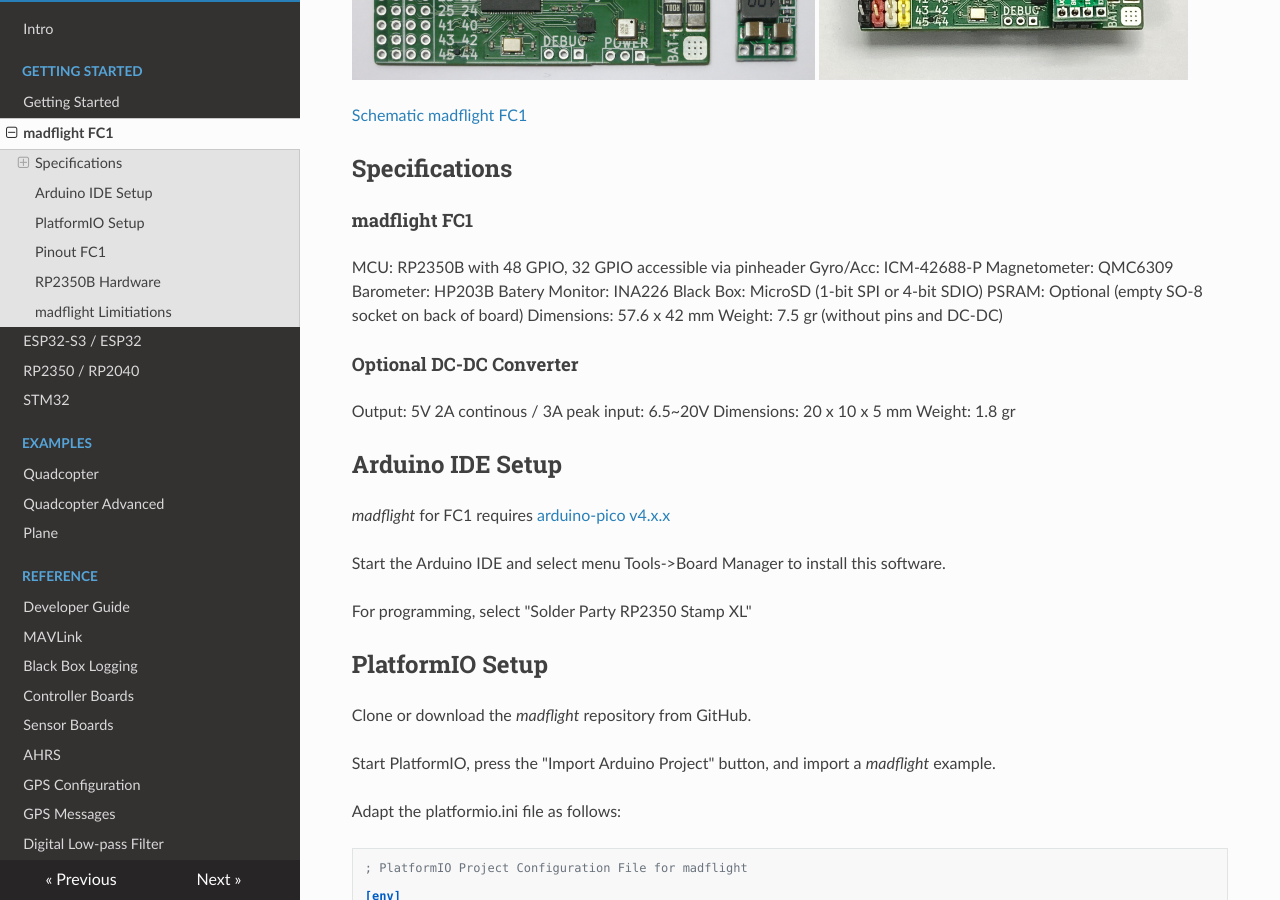
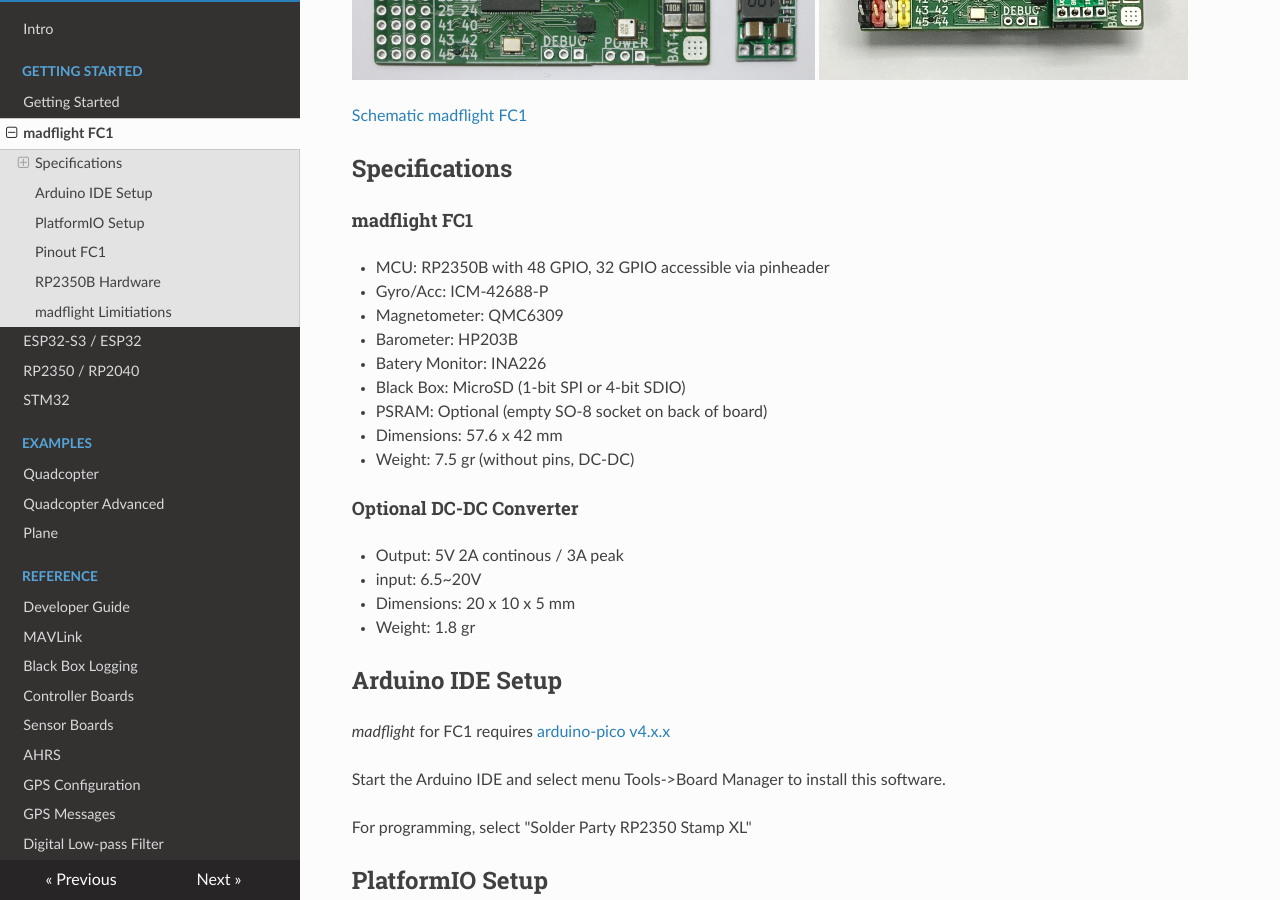
Before and after one commit to qqqlab/madflight-docs, an MkDocs documentation site: the page built from docs/Board-FC1.md, in a window 1280 px wide and 900 px high, scrolled down 364 px. Built offline with MkDocs 1.6.1, drawn with Linux system fonts in a browser that asks for light colours; nearby versions of some CDN libraries.

Commit message:
Update Board-FC1.md

```diff
--- a/docs/Board-FC1.md
+++ b/docs/Board-FC1.md
@@ -8,22 +8,22 @@
 
 #### madflight FC1
 
-MCU: RP2350B with 48 GPIO, 32 GPIO accessible via pinheader
-Gyro/Acc: ICM-42688-P
-Magnetometer: QMC6309
-Barometer: HP203B
-Batery Monitor: INA226
-Black Box: MicroSD (1-bit SPI or 4-bit SDIO)
-PSRAM: Optional (empty SO-8 socket on back of board)
-Dimensions: 57.6 x 42 mm
-Weight: 7.5 gr (without pins and DC-DC)
+- MCU: RP2350B with 48 GPIO, 32 GPIO accessible via pinheader
+- Gyro/Acc: ICM-42688-P
+- Magnetometer: QMC6309
+- Barometer: HP203B
+- Batery Monitor: INA226
+- Black Box: MicroSD (1-bit SPI or 4-bit SDIO)
+- PSRAM: Optional (empty SO-8 socket on back of board)
+- Dimensions: 57.6 x 42 mm
+- Weight: 7.5 gr (without pins, DC-DC)
 
 #### Optional DC-DC Converter
 
-Output: 5V 2A continous / 3A peak
-input: 6.5~20V
-Dimensions: 20 x 10 x 5 mm
-Weight: 1.8 gr
+- Output: 5V 2A continous / 3A peak
+- input: 6.5~20V
+- Dimensions: 20 x 10 x 5 mm
+- Weight: 1.8 gr
 
 ## Arduino IDE Setup
 
```
